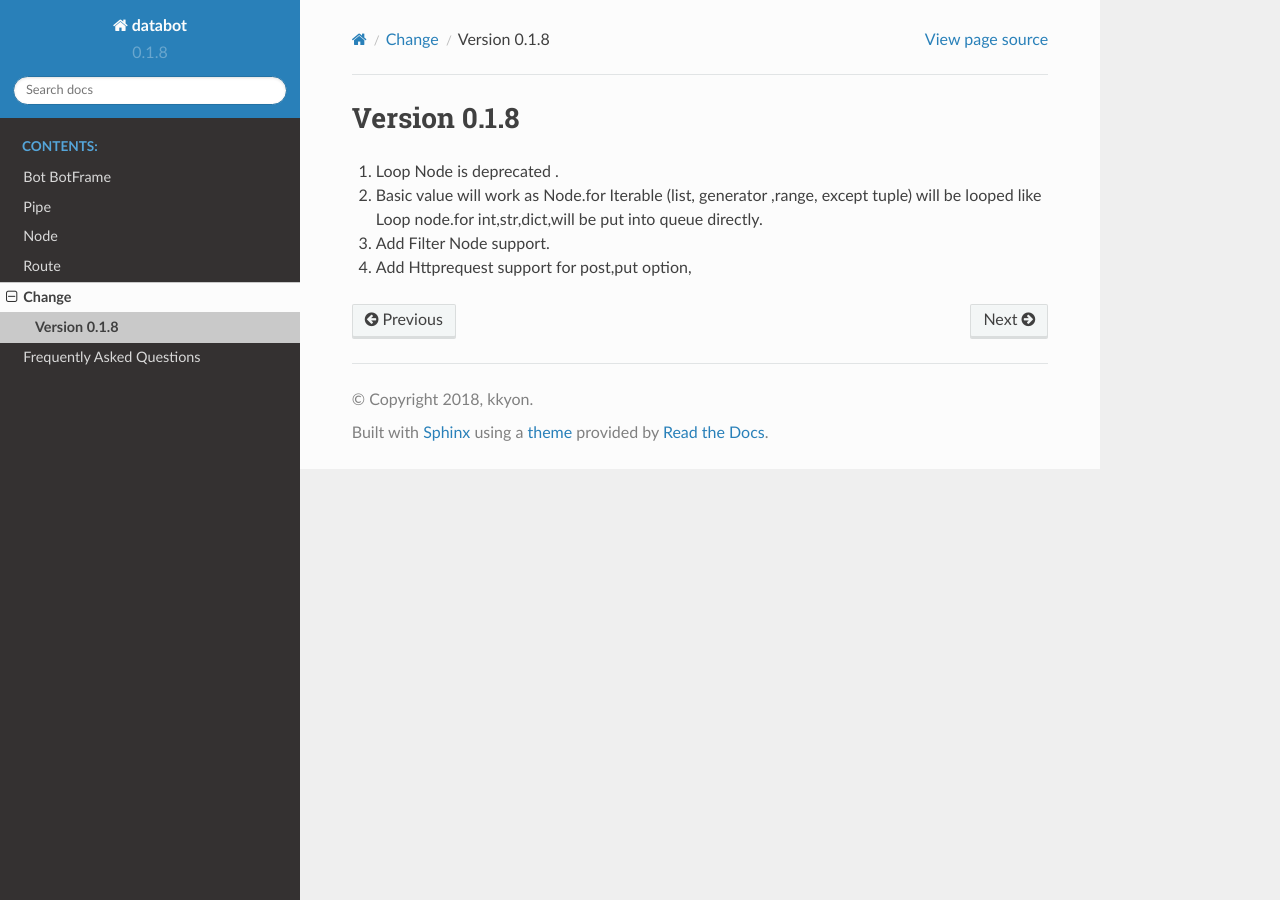
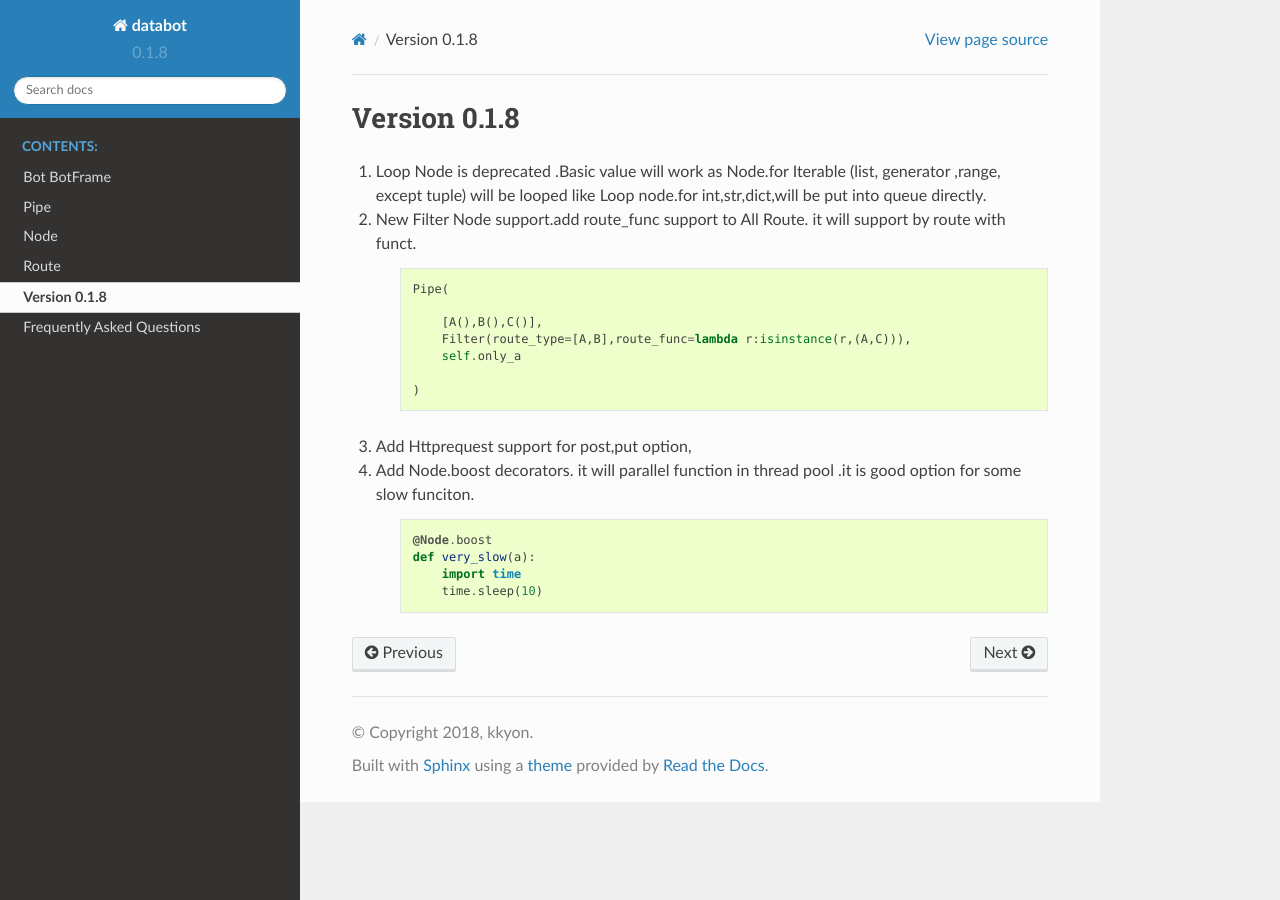
Before and after one commit to kkyon/botflow, a Sphinx documentation site: the page built from docs/change/0.1.8.rst, in a window 1280 px wide. Built offline with Sphinx 7.4.7 and the Read the Docs theme 2.0.0, drawn with Linux system fonts in a browser that asks for light colours.

```diff
--- a/docs/change/0.1.8.rst
+++ b/docs/change/0.1.8.rst
@@ -5,10 +5,28 @@ Version 0.1.8
 
 
 
-#. Loop Node  is  deprecated .
+#. Loop Node  is  deprecated .Basic value will work as Node.for Iterable (list, generator ,range, except tuple) will be looped like Loop node.for int,str,dict,will be put into queue directly.
 
-#. Basic value will work as Node.for Iterable (list, generator ,range, except tuple) will be looped like Loop node.for int,str,dict,will be put into queue directly.
+#. New Filter Node support.add route_func support to All Route. it will support by route with funct.
 
-#. Add Filter Node support.
+    .. code-block:: python
+
+            Pipe(
+
+                [A(),B(),C()],
+                Filter(route_type=[A,B],route_func=lambda r:isinstance(r,(A,C))),
+                self.only_a
+
+            )
+
 
 #. Add Httprequest support for post,put option,
+
+#. Add Node.boost decorators. it will parallel function in thread pool .it is good option for some slow funciton.
+
+    .. code-block:: python
+
+        @Node.boost
+        def very_slow(a):
+            import time
+            time.sleep(10)
--- a/docs/index.rst
+++ b/docs/index.rst
@@ -79,7 +79,7 @@ up two code block look like fake code. but they are true sample.
    pipe/index
    node/index
    route/index
-   change/index
+   change/0.1.8
 
 .. toctree::
     :maxdepth: 1
```
